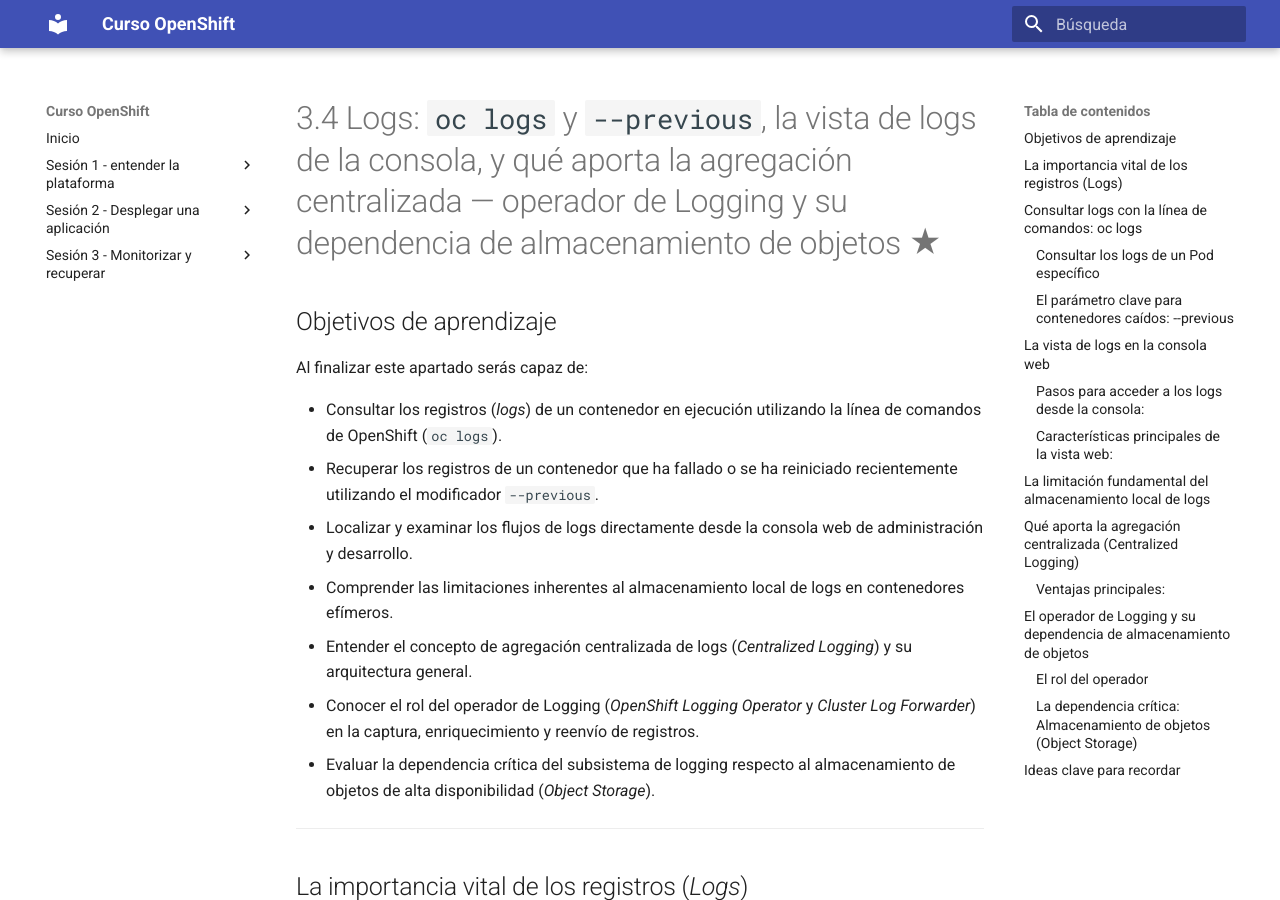
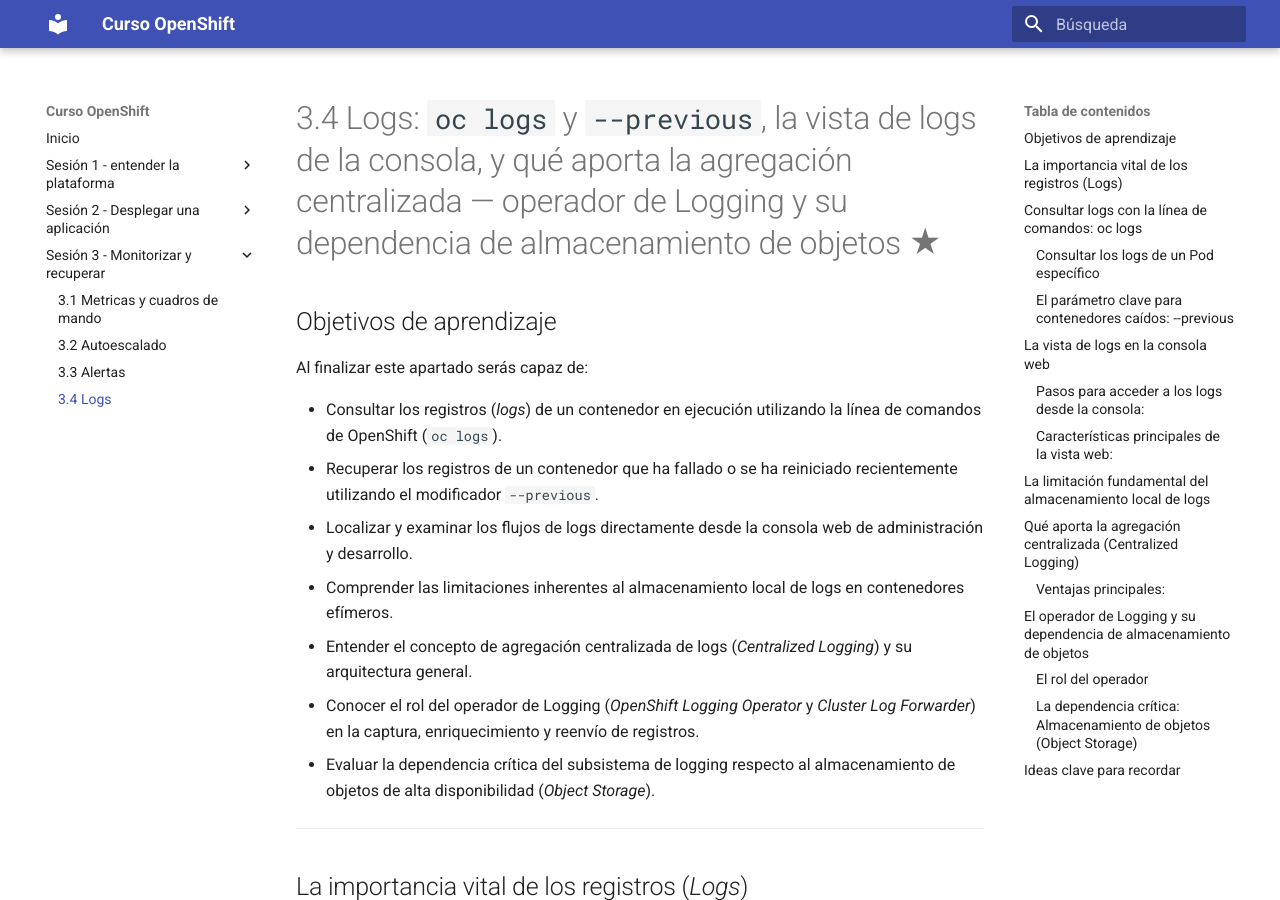
Before and after one commit to ieftraining/curso-openshift, an MkDocs documentation site: the page built from docs/sesion3/3.4 Logs.md, in a window 1280 px wide and 900 px high. Built offline with MkDocs 1.6.1 and Material for MkDocs 9.7.7, drawn with Linux system fonts in a browser that asks for light colours.

Commit message:
Update mkdocs.yml

```diff
--- a/mkdocs.yml
+++ b/mkdocs.yml
@@ -35,6 +35,7 @@
       - 3.1 Metricas y cuadros de mando: sesion3/3.1 Metricas y cuadros de mando.md
       - 3.2 Autoescalado: sesion3/3.2 Autoescalado.md
       - 3.3 Alertas: sesion3/3.3 Alertas.md
+      - 3.4 Logs: sesion3/3.4 Logs.md
 
 
 markdown_extensions:
```
